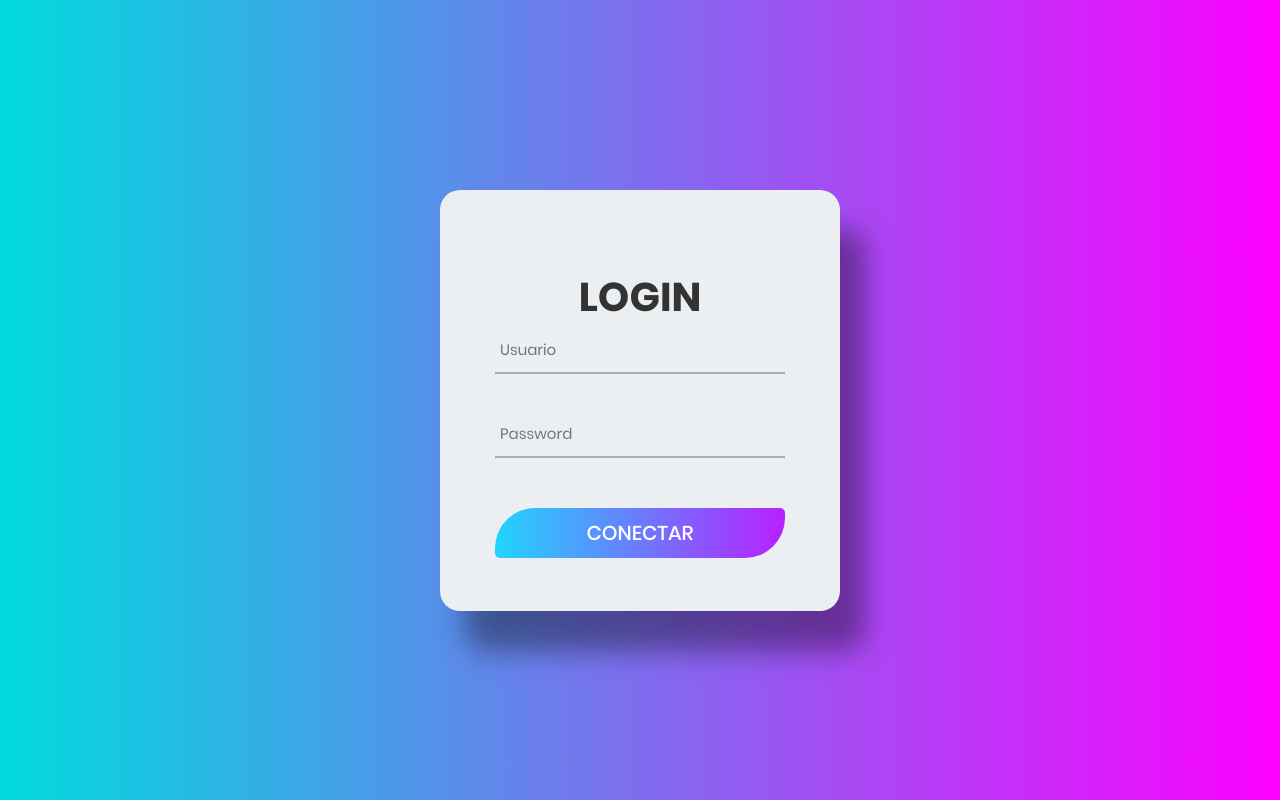
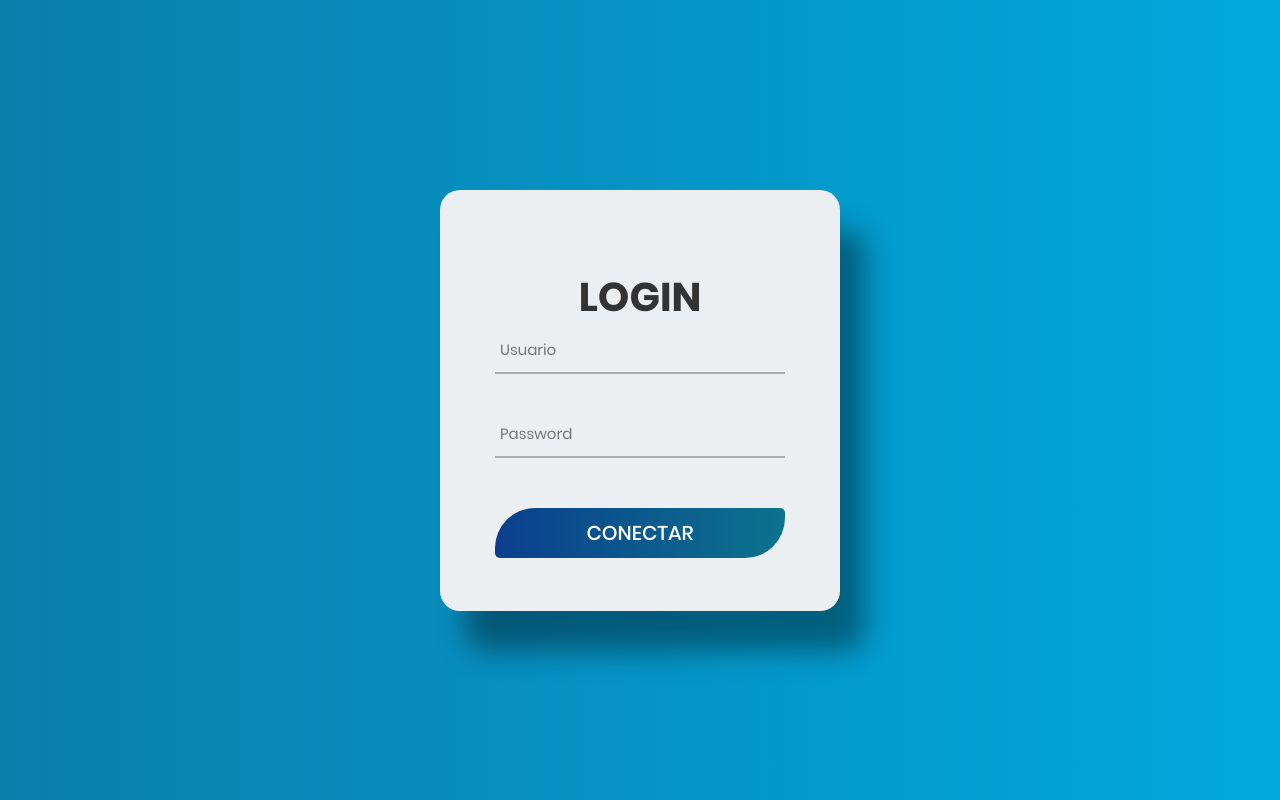
Before and after one commit to DEV-ADASTRA/CREA-REPO-ADASTRA, a PHP site: page / in a window 1280 px wide. Run offline with PHP 8.4, Linux system fonts and the light colour scheme.

Commit message:
actualizacion de estilo del login
cambio de color

```diff
--- a/estilos.css
+++ b/estilos.css
@@ -56,8 +56,8 @@ button:hover {
   justify-content: center;
   align-items: center;
   padding: 15px;
-  background: -webkit-linear-gradient(to right, #00dbde, #fc00ff);
-  background: linear-gradient(to right, #00dbde, #fc00ff);
+  background: -webkit-linear-gradient(to right, #0b7eac, #00a9dd);
+  background: linear-gradient(to right,  #0b7eac, #00a9dd);
 }
 
 .wrap-login {
@@ -128,7 +128,8 @@ button:hover {
   bottom: -2px;
   left: 0;
   width: 0;
-  height: 4px; /*ancho de la linea que hace el efecto de barra de progeso en el input al hacer foco*/
+  height: 4px;
+  /*ancho de la linea que hace el efecto de barra de progeso en el input al hacer foco*/
 
   -webkit-transition: all 0.4s;
   -o-transition: all 0.4s;
@@ -136,10 +137,10 @@ button:hover {
   transition: all 0.4s;
 
   background: #6a7dfe;
-  background: -webkit-linear-gradient(left, #21d4fd, #b721ff);
-  background: -o-linear-gradient(left, #21d4fd, #b721ff);
-  background: -moz-linear-gradient(left, #21d4fd, #b721ff);
-  background: linear-gradient(left, #21d4fd, #b721ff);
+  background: -webkit-linear-gradient(left, #0b3f8d, #0b738d);
+  background: -o-linear-gradient(left, #0b3f8d, #0b738d);
+  background: -moz-linear-gradient(left, #0b3f8d, #0b738d);
+  background: linear-gradient(left, #0b3f8d, #0b738d);
 }
 
 .focus-efecto::after {
@@ -209,11 +210,11 @@ button:hover {
   z-index: -1;
   width: 300%;
   height: 100%;
-  background: #a64bf4;
-  background: -webkit-linear-gradient(right, #21d4fd, #b721ff, #21d4fd, #b721ff);
-  background: -o-linear-gradient(right, #21d4fd, #b721ff, #21d4fd, #b721ff);
-  background: -moz-linear-gradient(right, #21d4fd, #b721ff, #21d4fd, #b721ff);
-  background: linear-gradient(right, #21d4fd, #b721ff, #21d4fd, #b721ff);
+  background: #4bb6f4;
+  background: -webkit-linear-gradient(right, #0b3f8d, #0b738d, #0b3f8d, #0b738d);
+  background: -o-linear-gradient(right, #0b3f8d, #0b738d, #0b3f8d, #0b738d);
+  background: -moz-linear-gradient(right, #0b3f8d, #0b738d, #0b3f8d, #0b738d);
+  background: linear-gradient(right, #0b3f8d, #0b738d, #0b3f8d, #0b738d);
   top: 0;
   left: -100%;
 
```
